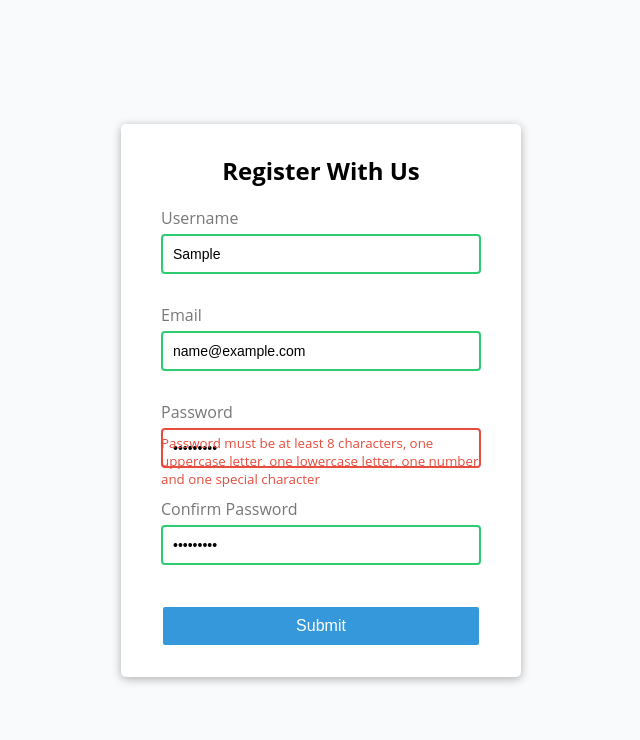
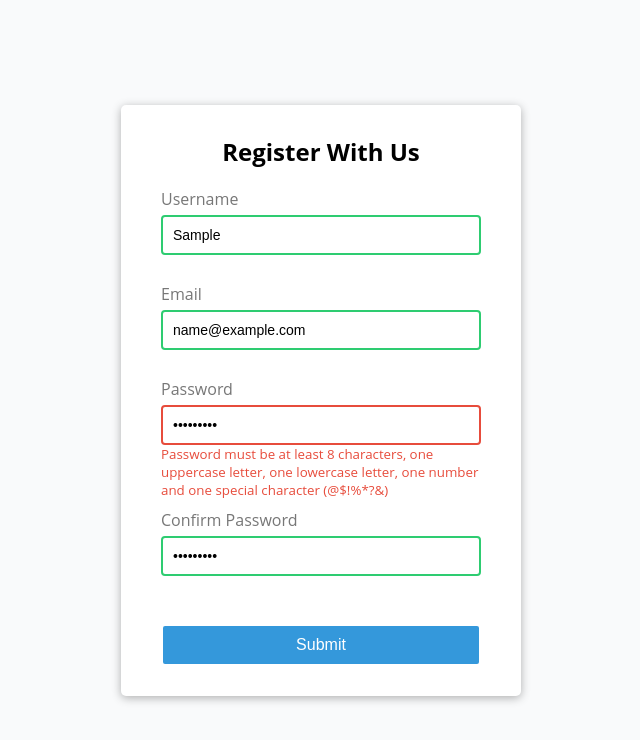
Before and after one commit to Thebassplayer/form_validator_v1, a plain HTML site: page index.html in a window 1280 px wide. Both pictures are taken after typing "Sample", "name@example.com", "Sample123", "Sample123" into the empty fields and a click on the button "Submit". Shown: the whole page, without its empty margins (319-959 px from the left). Drawn offline with Linux system fonts and the light colour scheme; a web font is replaced by a local one.

Commit message:
css alignment update

```diff
--- a/script.js
+++ b/script.js
@@ -69,7 +69,7 @@ function checkPassword(input, min) {
       input,
       `${getFieldName(
         input
-      )} must be at least ${min} characters, one uppercase letter, one lowercase letter, one number and one special character`
+      )} must be at least ${min} characters, one uppercase letter, one lowercase letter, one number and one special character (@$!%*?&)`
     );
   }
 }
--- a/style.css
+++ b/style.css
@@ -37,9 +37,11 @@ h2 {
 }
 
 .form-control {
-  margin-bottom: 10px;
-  padding-bottom: 20px;
-  position: relative;
+  /* margin-bottom: 10px; */
+  padding-bottom: 10px;
+  /* position: relative; */
+  display: flex;
+  flex-direction: column;
 }
 
 .form-control label {
@@ -71,7 +73,7 @@ h2 {
 
 .form-control small {
   color: var(--error-color);
-  position: absolute;
+  /* position: absolute; */
   bottom: 0;
   left: 0;
   display: block;
```
